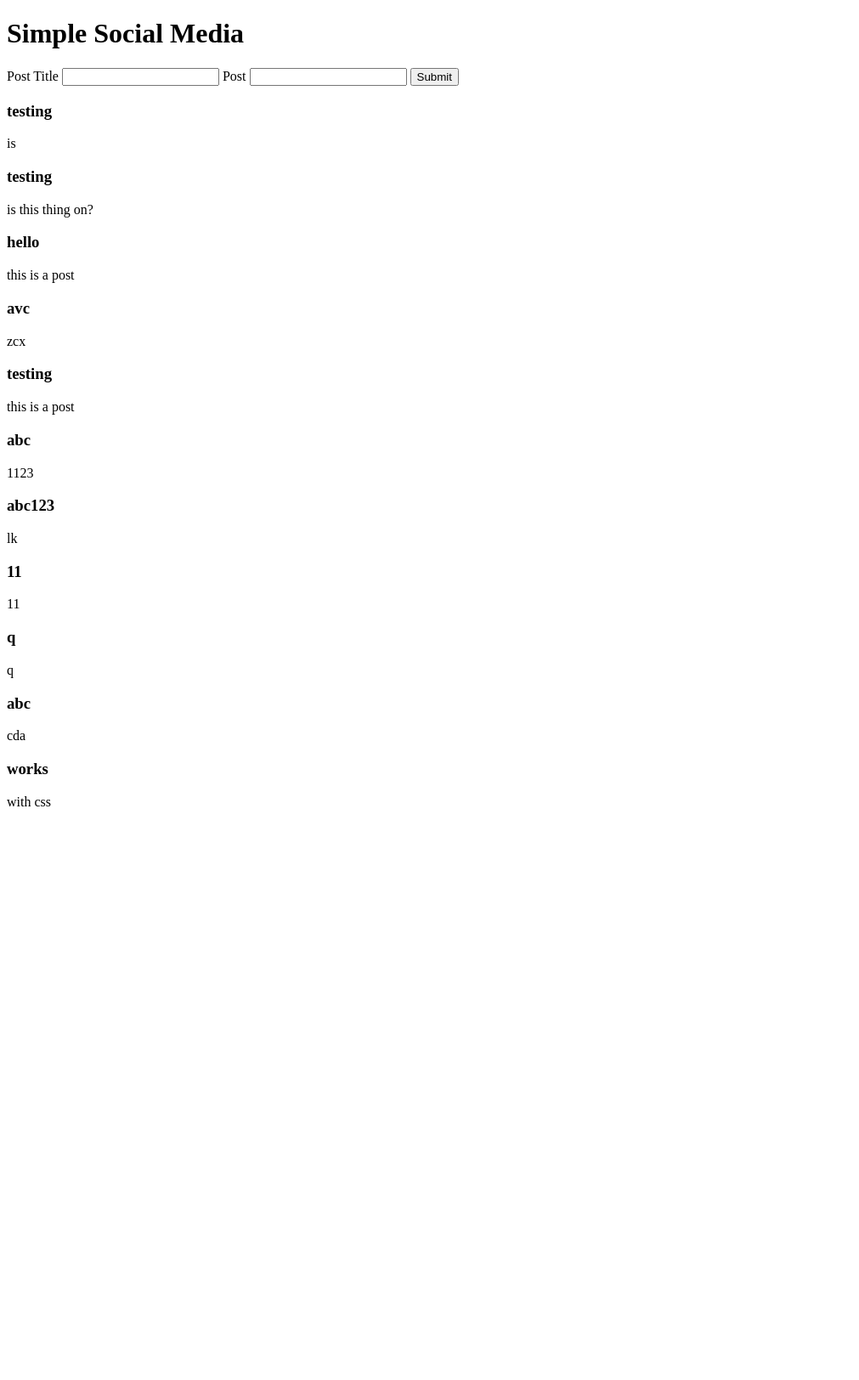
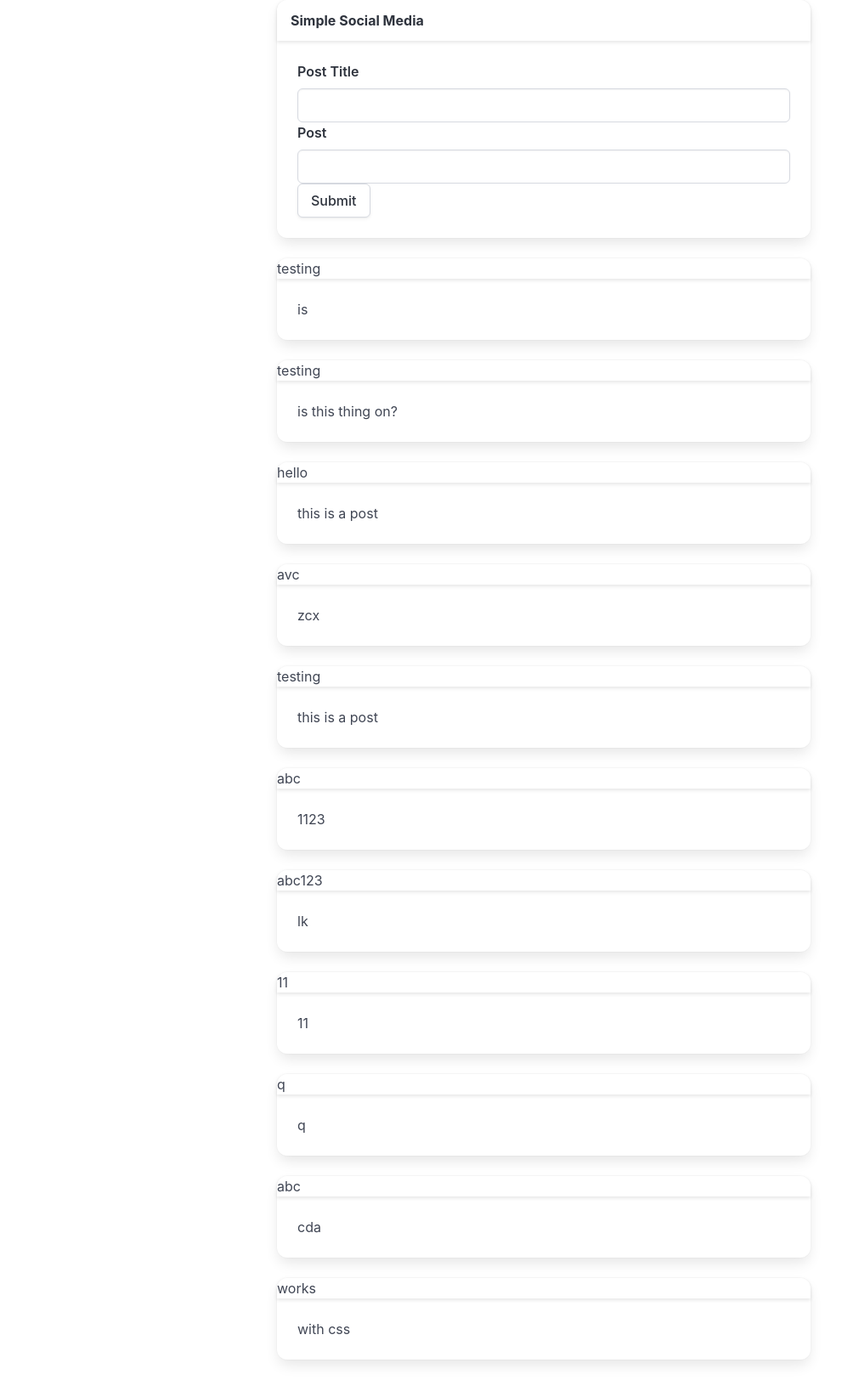
Before and after one commit to missstaff/simple_social, a FastAPI app: page /home in a window 1280 px wide. Shown: the whole page at 85% size, without its empty margins (0-1011 px from the left). Before the commit the page ends 949 px from the top, so only its background shows below. Run offline with FastAPI, Linux system fonts and the light colour scheme; some libraries are stand-ins or nearby versions.

Commit message:
tutorial 3 and we still work..

```diff
--- a/app.py
+++ b/app.py
@@ -41,7 +41,7 @@ async def posts(request: Request) -> HTMLResponse:
 
 @app.post("/post")
 async def add_post(post: UserPost, request: Request) -> HTMLResponse:
-    post =(Post(user_id=user_id, **post.model_dump()))
+    post =(Post(post_title=post.post_title, post_text=post.post_text, user_id=user_id))
     insert_post(connection, post)
     posts = get_post(connection)
     return templates.TemplateResponse("./posts.html", context={"request": request, "posts": posts})
--- a/templates/index.html
+++ b/templates/index.html
@@ -1,37 +1,45 @@
 <!DOCTYPE html>
 <html lang="en">
+
 <head>
   <meta charset="UTF-8" />
   <meta name="viewport" content="width=device-width, initial-scale=1.0" />
+  <link rel="stylesheet" href="https://cdn.jsdelivr.net/npm/bulma@1.0.2/css/bulma.min.css">
   <title>Simple Social Media</title>
 </head>
 
 <body>
-    <h1>Simple Social Media</h1>
-    <form
-      hx-post="/post"
-      hx-trigger="submit"
-      hx-target="#post"
-      hx-swap="innerHTML"
-      hx-ext="json-enc"
-    >
-      <label>Post Title</label>
-      <input type="text" name="post_title" />
-      <label>Post</label>
-      <input type="text" name="post_text" />
-      <input type="submit" value="Submit" />
+  <div class="columns">
+    <div class="column is-half is-offset-one-quarter">
+      <div class="card">
+        <div class="card-header">
+          <p class="card-header-title">
+            Simple Social Media
+          </p>
+        </div>
+        <div class="card-content">
+          <form hx-post="/post" hx-trigger="submit" hx-target="#posts" hx-swap="innerHTML" hx-ext="json-enc">
+            <label class="label">Post Title</label>
+            <input class="input" type="text" name="post_title" />
+            <label class="label">Post</label>
+            <input class="input" type="text" name="post_text" />
+            <input class="button" type="submit" value="Submit" />
           </form>
-    <div id="post" hx-trigger="load" hx-get="/posts" hx-swap="innerHTML">
-      <h3>Posts</h3>
-      <div id="post"></div>
-
+        </div>
       </div>
 
-    <script
-      src="https://unpkg.com/htmx.org@2.0.3"
+
+      <div id="posts" hx-trigger="load" hx-get="/posts" hx-swap="innerHTML">
+      </div>
+    </div>
+  </div>
+
+
+
+  <script src="https://unpkg.com/htmx.org@2.0.3"
     integrity="sha384-0895/pl2MU10Hqc6jd4RvrthNlDiE9U1tWmX7WRESftEDRosgxNsQG/Ze9YMRzHq"
-      crossorigin="anonymous"
-    ></script>
+    crossorigin="anonymous"></script>
   <script src="https://unpkg.com/htmx.org/dist/ext/json-enc.js"></script>
 </body>
+
 </html>
--- a/templates/posts.html
+++ b/templates/posts.html
@@ -1,14 +1,10 @@
-<!DOCTYPE html>
-<html lang="en">
-<head>
-    <meta charset="UTF-8">
-    <meta name="viewport" content="width=device-width, initial-scale=1.0">
-    <title>Posts</title>
-</head>
-<body>
-    {% for post in posts %}
-    <h3>{{ post.post_title }}</h3>
-    <p>{{ post.post_text }}</p>
-    {% endfor %}
-</body>
-</html>
+{% for post in posts %}
+<div class="card">
+    <header class="card-header">
+        <h3>{{ post.post_title }}</h3>
+    </header>
+    <div class="card-content">
+        <p>{{ post.post_text }}</p>
+    </div>
+</div>
+{% endfor %}
```
Also changed, not shown: migrations/step1.creat_post_table.sql (line endings or trailing spaces), social.db. Lines whose indentation alone changed are shown as unchanged.
